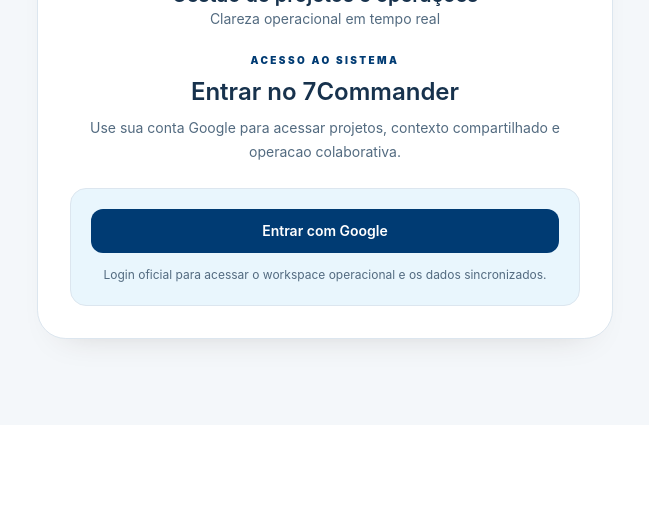
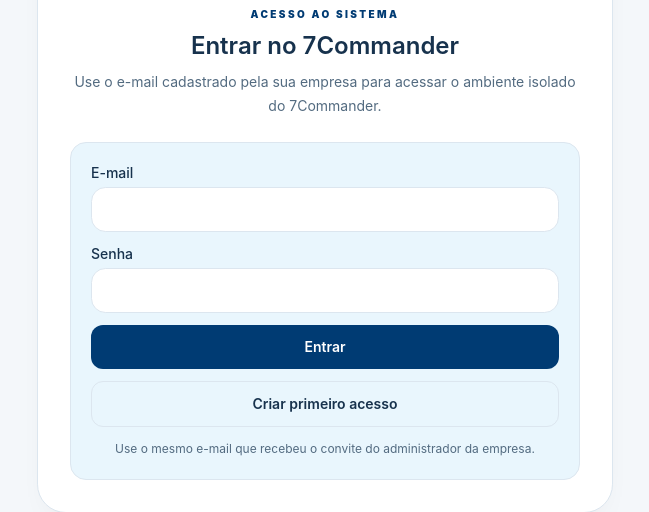
Before and after one commit to CMOURASIGA/7Commander_oficial, a Next.js app: page /login in a window 1280 px wide. Shown: the part 375-887 px from the top of the page, without its empty margins (315-964 px from the left). Before the commit the page ends 800 px from the top, so only its background shows below. Built offline with nearby package versions, Linux system fonts and the light colour scheme; no server answers.

Commit message:
Habilita acesso por email e senha

```diff
--- a/app/login/page.tsx
+++ b/app/login/page.tsx
@@ -9,6 +9,10 @@
   const auth = useKairosAuth();
   const router = useRouter();
   const [error, setError] = useState<string | null>(null);
+  const [message, setMessage] = useState<string | null>(null);
+  const [email, setEmail] = useState("");
+  const [password, setPassword] = useState("");
+  const [submitting, setSubmitting] = useState(false);
   const [nextPath, setNextPath] = useState("/");
 
   useEffect(() => {
@@ -32,30 +36,37 @@
         </p>
         <h2 className="mt-2 text-2xl font-semibold text-(--text-primary)">Entrar no 7Commander</h2>
         <p className="mt-2 text-sm leading-6 text-(--text-secondary)">
-          Use sua conta Google para acessar projetos, contexto compartilhado e operacao colaborativa.
+          Use o e-mail cadastrado pela sua empresa para acessar o ambiente isolado do 7Commander.
         </p>
       </div>
 
       <div className="mt-6 rounded-2xl border border-(--border) bg-(--bg-elevated) p-5">
-        <button
-          type="button"
-          onClick={() =>
-            void (async () => {
-              setError(null);
-              try {
-                await auth.signInWithGoogle(nextPath);
-              } catch (err) {
-                setError(err instanceof Error ? err.message : "Falha ao iniciar login Google.");
-              }
-            })()
-          }
-          className="w-full rounded-xl bg-(--accent) px-4 py-3 text-sm font-semibold text-(--accent-contrast)"
-        >
-          Entrar com Google
-        </button>
+        <form className="space-y-3" onSubmit={(event) => { event.preventDefault(); void (async () => {
+          setSubmitting(true); setError(null); setMessage(null);
+          try { await auth.signInWithPassword(email, password); }
+          catch (err) { setError(err instanceof Error ? err.message : "Falha ao entrar."); }
+          finally { setSubmitting(false); }
+        })(); }}>
+          <label className="block text-left text-sm font-medium text-(--text-primary)">E-mail
+            <input className="workspace-input mt-1" type="email" autoComplete="email" required value={email} onChange={(event) => setEmail(event.target.value)} />
+          </label>
+          <label className="block text-left text-sm font-medium text-(--text-primary)">Senha
+            <input className="workspace-input mt-1" type="password" autoComplete="current-password" minLength={8} required value={password} onChange={(event) => setPassword(event.target.value)} />
+          </label>
+          <button type="submit" disabled={submitting} className="w-full rounded-xl bg-(--accent) px-4 py-3 text-sm font-semibold text-(--accent-contrast)">
+            {submitting ? "Entrando..." : "Entrar"}
+          </button>
+          <button type="button" disabled={submitting} onClick={() => void (async () => {
+            setSubmitting(true); setError(null); setMessage(null);
+            try { await auth.signUpWithPassword(email, password); setMessage("Conta criada. Verifique seu e-mail se a confirmação estiver habilitada."); }
+            catch (err) { setError(err instanceof Error ? err.message : "Falha ao criar conta."); }
+            finally { setSubmitting(false); }
+          })()} className="w-full rounded-xl border border-(--border) px-4 py-3 text-sm font-semibold text-(--text-primary)">Criar primeiro acesso</button>
+        </form>
         <p className="mt-3 text-center text-xs leading-5 text-(--text-secondary)">
-          Login oficial para acessar o workspace operacional e os dados sincronizados.
+          Use o mesmo e-mail que recebeu o convite do administrador da empresa.
         </p>
+        {message ? <p className="mt-3 text-center text-sm text-(--success)">{message}</p> : null}
         {error ? <p className="mt-3 text-center text-sm text-red-600">{error}</p> : null}
       </div>
     </section>
```
